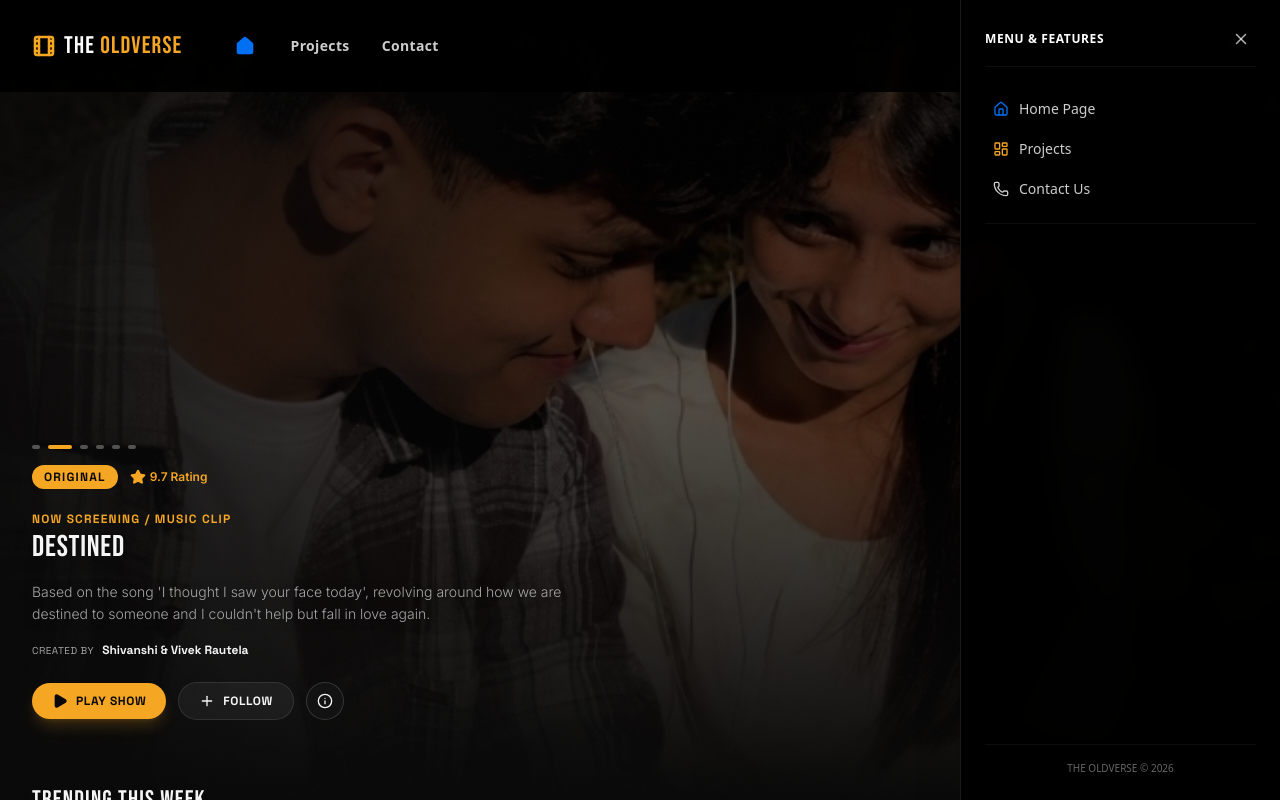
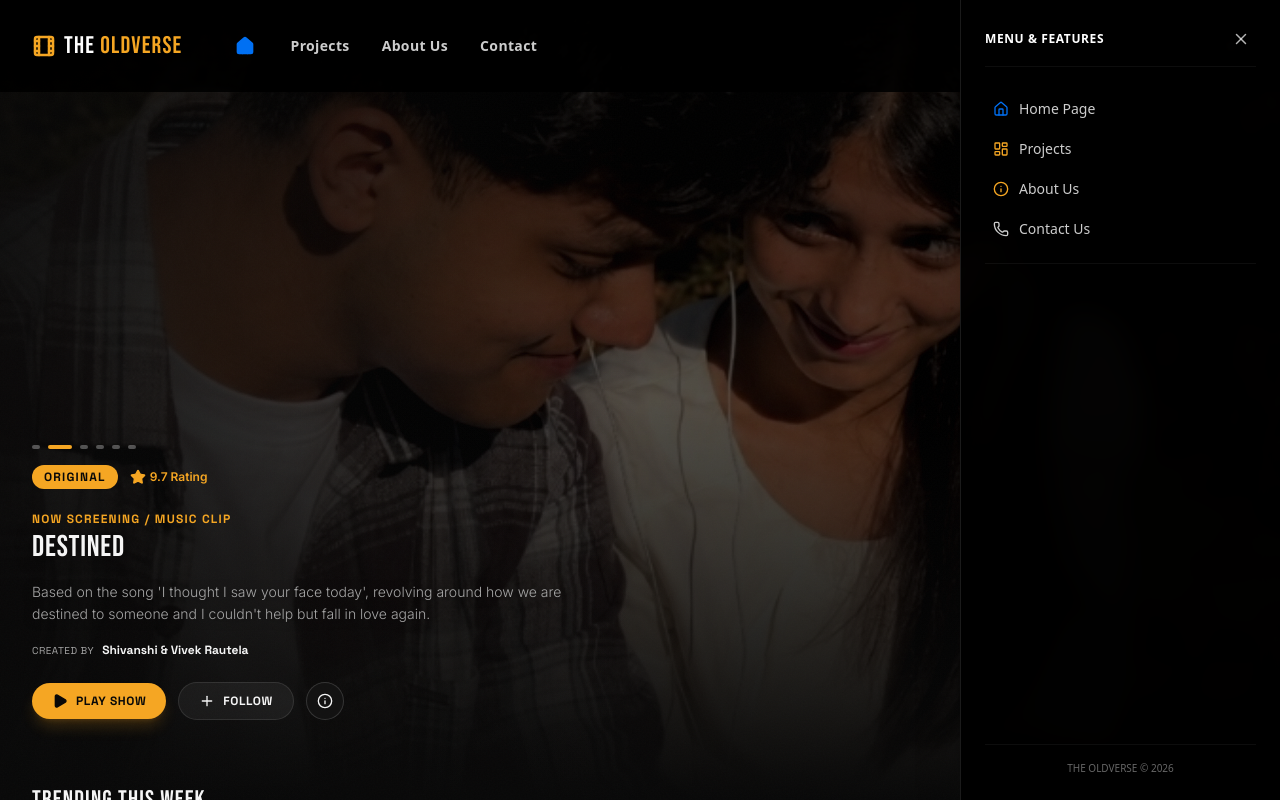
Before and after one commit to vivekrautela03-lang/theoldverse_production, a Next.js app: page / in a window 1280 px wide. Both pictures are taken after a click on the button 1231 px from the left and 46 px from the top of the page. Shown: the top 800 px of the page. Built offline with nearby package versions, Linux system fonts and the light colour scheme.

Commit message:
Add About Us page links back to top Navbar and Footer navigation menus

```diff
--- a/src/components/Footer.tsx
+++ b/src/components/Footer.tsx
@@ -74,6 +74,7 @@ export default function Footer() {
             <ul className="space-y-2 text-xs font-light">
               <li><Link href="/" className="hover:text-oldverse-accent">Home</Link></li>
               <li><Link href="/projects" className="hover:text-oldverse-accent">Projects</Link></li>
+              <li><Link href="/about" className="hover:text-oldverse-accent">About Us</Link></li>
               <li><Link href="/dashboard" className="hover:text-oldverse-accent">Studio</Link></li>
               <li><Link href="/contact" className="hover:text-oldverse-accent">Contact</Link></li>
               <li><Link href="/search" className="hover:text-oldverse-accent">Search</Link></li>
--- a/src/components/Navbar.tsx
+++ b/src/components/Navbar.tsx
@@ -27,6 +27,7 @@ export default function Navbar() {
 
   const navLinks = [
     { name: "Projects", href: "/projects" },
+    { name: "About Us", href: "/about" },
     { name: "Contact", href: "/contact" }
   ];
 
@@ -157,9 +158,14 @@ export default function Navbar() {
                 <LayoutDashboard className="h-4 w-4 text-oldverse-accent" />
                 <span>Projects</span>
               </Link>
-
-
-
+              <Link
+                href="/about"
+                onClick={() => setDesktopDrawerOpen(false)}
+                className="flex items-center gap-2.5 p-2 rounded-md hover:bg-white/5 hover:text-white transition-colors"
+              >
+                <Info className="h-4 w-4 text-oldverse-accent" />
+                <span>About Us</span>
+              </Link>
               <Link
                 href="/contact"
                 onClick={() => setDesktopDrawerOpen(false)}
```
